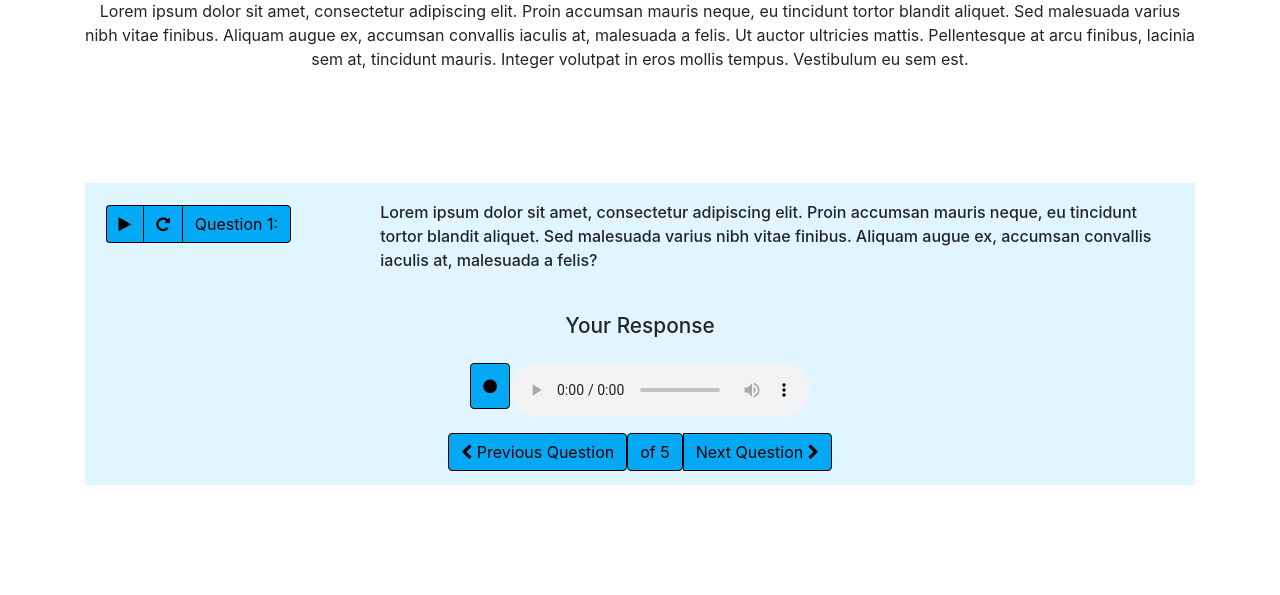
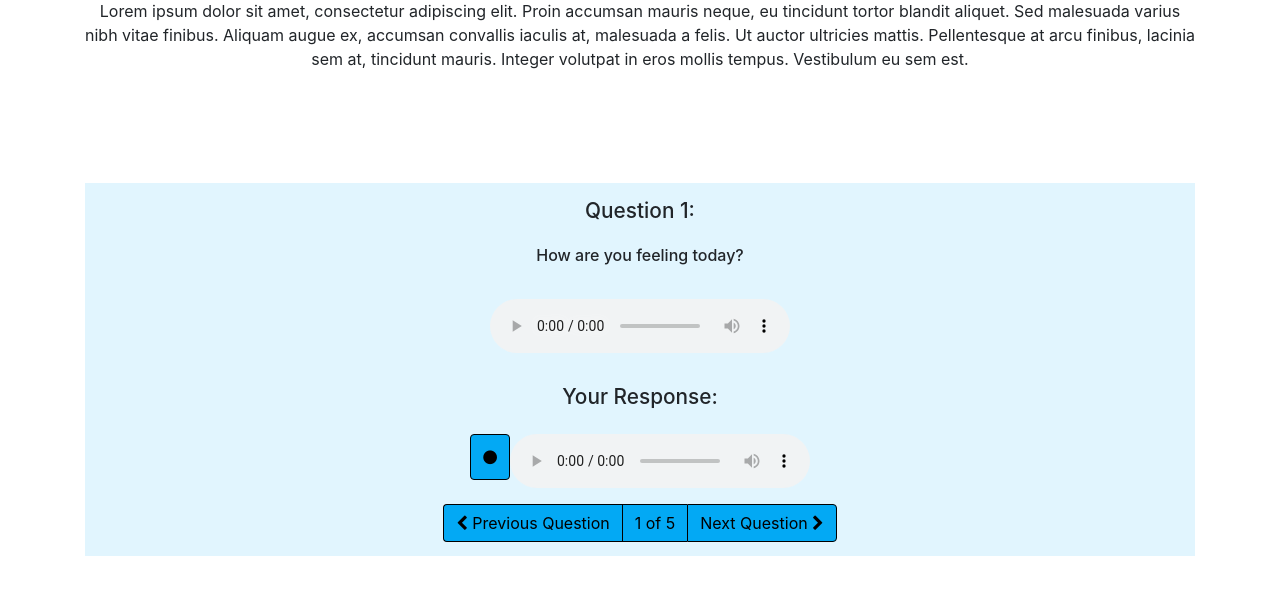
Before and after one commit to zspeters/audio-recording-tool, a PHP site: page / in a window 1280 px wide. Shown: the part 153-748 px from the top of the page. Run offline with PHP 8.4, Linux system fonts and the light colour scheme.

Commit message:
05112020 Update
Added question navigation, appropriate audio file containers, player for question audio

```diff
--- a/includes/css/main.css
+++ b/includes/css/main.css
@@ -48,9 +48,10 @@ html, body {
     border-radius: 0 inherit inherit 0;
 }
 
-.q-body {
-    margin-top: 0.7em;
+#q-body {
+    margin: 0.7em 3em 1.5em 3em;
     font-weight: 500;
+    height: 2em;
 }
 
 #container-rec {
@@ -71,7 +72,13 @@ html, body {
     border-radius: 0;
 } */
 
-.q-counter {
+#prev-q {
+    border-right-width: 0;
+    border-top-right-radius: 0;
+    border-bottom-right-radius: 0;
+}
+
+#q-counter {
     border-right-width: 0;
     border-radius: 0;
 }
--- a/includes/js/main.js
+++ b/includes/js/main.js
@@ -1,11 +1,10 @@
 $(document).ready(function () {
 
-    var player = document.getElementById('player');
+    var respPlayer = document.getElementById('resp-player');
 
     var recBtns = $("#container-rec-btns").find(".btn");
 
     $("#q-play-btn").on("click", function () {
-
 
         if ($("#q-play-btn-icon").hasClass("fa-pause")) {
             $("#q-play-btn-icon").addClass("fa-play").removeClass("fa-pause");
@@ -38,8 +37,7 @@ $(document).ready(function () {
             // disable all buttons
             container.find(".btn").prop("disabled", true);
 
-            // function to start recording
-
+            // start recording
             var recChunks = [];
 
             navigator.mediaDevices.getUserMedia({ audio: true, video: false }).then(function (stream) {
@@ -52,18 +50,17 @@ $(document).ready(function () {
                     }
 
                     if (mediaRecorder.state == 'inactive') {
-                        const blob = new Blob(recChunks, { type: 'audio/' });
+                        const blob = new Blob(recChunks, { type: 'audio/webm' });
                         var url = URL.createObjectURL(blob);
-                        $("#player").attr('src', url);
+                        $("#resp-player").attr('src', url);
 
-                        const fd = new FormData();
-                        fd.append('blob', blob);
-
-                        fetch("includes/php/upload_handler.php", {
-                            method: 'post',
-                            body: fd
-                        }).catch(console.error);
-
+                        if (qCounter < 4) {
+                            console.log(qCounter);
+                            $('#next-q').one("click", uploadResp('blob', blob));
+                        } else {
+                            console.log(qCounter);
+                            uploadResp('blob', blob);
+                        }
                     }
                 }
 
@@ -74,51 +71,63 @@ $(document).ready(function () {
             // update the buttons
             changeButtons('#rec-btn-icon', 'fa-stop', 'fa-circle');
             $("#rec-btn").prop("disabled", false);
-
         }
-
-
-
     });
 
-    // helper to upload audio data to server
-    // function uploadAudio(blob) {
-    //     const fd = new FormData();
-    //     fd.append('blob', blob);
+    // navigate questions
+    const qTextArr = [
+        "How are you feeling today?",
+        "How long have you felt this way?",
+        "How are things going at work?",
+        "Do you smoke cigarettes or cannabis, or drink alcohol? Are you on any medication or any illicit drugs?",
+        "Are you married? Do you have any children? How is your social life?"
+    ];
+    let qCounter = 0;
 
-    //     fetch("includes/php/upload_handler.php", {
-    //         method: 'post',
-    //         body: fd
-    //     }).catch(console.error);
+    $('#next-q').on("click", function () {
+        if ((4 > qCounter) && (qCounter >= 0)) {
+            qCounter++;
+            $('#q-body').text(qTextArr[qCounter]);
+            $('#q-counter').text(`${qCounter + 1} of 5`);
+            $('#q-num').text(`Question ${qCounter + 1}:`);
+        }
+    });
 
-    //     var ffmpeg = require('ffmpeg');
-    //     try {
-    //         var process = new ffmpeg("../php/uploads/blob");
-    //         process.then(function (audio) {
-    //             audio.fnExtractSoundToMP3('../php/uploads/blob.mp3', function (error, file) {
-    //                 if (!error)
-    //                     console.log('Audio file:' + file);
-    //             });
-    //         }, function (err) {
-    //             console.log('Error: ' + err);
-    //         });
-    //     } catch (e) {
-    //         console.log(e.code);
-    //         console.log(e.msg);
-    //     };
-    // };
+    $('#prev-q').on("click", function () {
+        if ((5 > qCounter) && (qCounter > 0)) {
+            qCounter--;
+            $('#q-body').text(qTextArr[qCounter]);
+            $('#q-counter').text(`${qCounter + 1} of 5`);
+            $('#q-num').text(`Question ${qCounter + 1}:`);
+        }
+    });
+    // end navigate questions
+
+    // helper to upload responses
+    function uploadResp(respName, respData) {
+        let fd = new FormData();
+        fd.append(respName, respData);
+
+        fetch("includes/php/upload_handler.php", {
+            method: 'post',
+            body: fd
+        }).catch(console.error);
+    }
+    // end helper - upload responses
 
     // helper to manage buttons after audio finishes playback passively
-    player.onended = function () {
-        player.load();
+    respPlayer.onended = function () {
+        respPlayer.load();
         recBtns.prop("disabled", false);
         recBtns.removeClass('active');
         changeButtons("#rec-play-btn-icon", 'fa-play', 'fa-pause');
     }
+    // end helper - button management
 
     // helper to change button icons
     function changeButtons(btnID, add, remove) {
         $(btnID).addClass(add).removeClass(remove);
     }
+    // end helper - icon change
 
 });
--- a/includes/php/upload_handler.php
+++ b/includes/php/upload_handler.php
@@ -25,7 +25,7 @@
 
 // print_r(scandir('.'));
 
-$target = 'uploads/' . basename($_FILES['blob']['name']);
+$target = '../../audio/responses/' . basename($_FILES['blob']['name']) . '.webm';
 move_uploaded_file($_FILES['blob']['tmp_name'], $target);
 
 ?>
--- a/index.html
+++ b/index.html
@@ -37,64 +37,77 @@
         <!-- begin post-break-->
         <div class="container post-break">
             <!-- begin question-->
-            <div class="container Qholder">
-                <div class="row">
+            <div class="container-fluid Qholder">
+                    <div class="row">
+                        <div class="col-12 text-center">
+                            <h2 id="q-num">Question 1:</h2>
+                        </div>
+                        <div class="col-12 text-center align-self-center">
+                            <p id="q-body">How are you feeling today?</p>
+                        </div>
+                    </div>
+                    <div class="row">
+                        <div class="col text-center">
+                            <audio controls src=""></audio>
+                        </div>
+                    </div>
+
+                <!-- <div class="row">
                     <div class="col-md-3">
                         <div class="btn-group btn-group-toggle q-bar" data-toggle="buttons" role="group"
                             id="container-q-btns">
                             <label>
-                                <button class="btn btn-warning q-btns" id="q-play-btn"><i class="fa fa-play"
+                                <button class="btn q-btns" id="q-play-btn"><i class="fa fa-play"
                                         id="q-play-btn-icon"></i></button>
                             </label>
                             <label>
-                                <button type="reset" class="btn btn-warning q-btns" id="q-replay-btn"><i
+                                <button type="reset" class="btn q-btns" id="q-replay-btn"><i
                                         class="fa fa-repeat" id="q-replay-btn-icon"></i></button>
                             </label>
                             <label>
-                                <button type="button" class="btn btn-warning q-btns no-click" id="q-num">Question 1:
+                                <button type="button" class="btn q-btns no-click" id="q-num">Question 1:
                             </label>
                         </div>
                     </div>
-                    <p class="col-md-9 q-body">
-                        Lorem ipsum dolor sit amet, consectetur adipiscing elit. Proin accumsan mauris neque, eu
-                        tincidunt tortor blandit aliquet. Sed malesuada varius nibh vitae finibus. Aliquam augue ex,
-                        accumsan convallis iaculis at, malesuada a felis?
+                    <p class="col-md-9" id="q-body">
+                        How are you feeling today?
                     </p>
-                </div>
+                </div> -->
+
             </div>
             <!-- end question-->
             <!-- begin response-->
             <div class="container-fluid Rholder" id="container-rec">
                 <div class="row">
                     <div class="col text-center">
-                        <h2>Your Response</h2>
+                        <h2>Your Response:</h2>
                     </div>
                 </div>
                 <div class="d-flex flex-row justify-content-center">
                     <div class="btn-group btn-group-toggle r-bar" data-toggle="buttons" role="group"
                         id="container-rec-btns">
                         <label>
-                            <button class="btn btn-warning" id="rec-btn"><i class="fa fa-circle"
+                            <button class="btn" id="rec-btn"><i class="fa fa-circle"
                                     id="rec-btn-icon"></i></button>
                         </label>
                         <!-- <label>
-                            <button class="btn btn-warning" id="rec-play-btn"><i class="fa fa-play"
+                            <button class="btn " id="rec-play-btn"><i class="fa fa-play"
                                     id="rec-play-btn-icon"></i></button>
                         </label> -->
-                        <audio controls id="player"></audio>
+                        <audio controls id="resp-player"></audio>
                     </div>
                 </div>
                 <div class="d-flex flex-row justify-content-center">
                     <div class="btn-group btn-group-toggle r-bar" data-toggle="buttons" role="group"
                         id="q-nav">
                         <label>
-                            <button class="btn btn-warning" id="prev-q"><i class="fa fa-chevron-left"></i> Previous Question</button>
+                            <button class="btn" id="prev-q"><i class="fa fa-chevron-left"></i> Previous Question</button>
                         </label>
                         <label>
-                            <button class="btn btn-warning no-click" id="q-counter">of 5</button>
+                            <button class="btn no-click" id="q-counter">1 of 5</button>
                         </label>
                         <label>
-                            <button class="btn btn-warning" id="next-q">Next Question <i class="fa fa-chevron-right"></i>
+                            <button class="btn" id="next-q">Next Question <i class="fa fa-chevron-right"></i>
                         </label>
                     </div>
                 </div>
```
Also changed, not shown: 1 other file.
